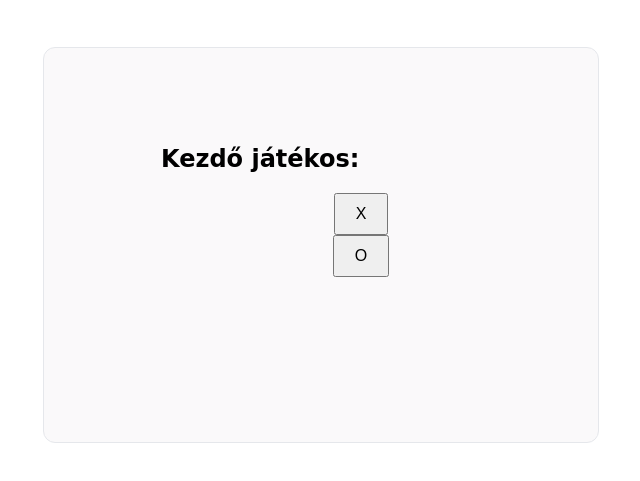
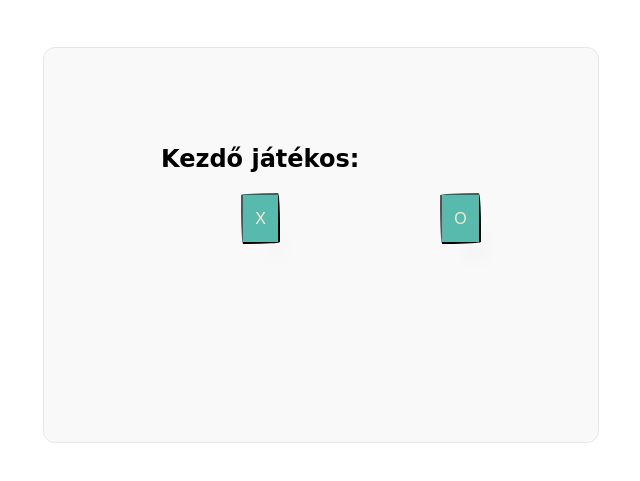
Before and after one commit to delczegemma/amoba, a website built with Parcel: page index.html in a window 1280 px wide. Shown: the part 81-562 px from the top of the page, without its empty margins (319-959 px from the left). Built offline with nearby package versions, Linux system fonts and the light colour scheme; a web font is replaced by a local one.

Commit message:
fix: Új játék indítása helyen működik.

```diff
--- a/index.html
+++ b/index.html
@@ -16,8 +16,10 @@
       <div class="modal-content">
         <div class="question">
           <h2>Kezdő játékos:</h2>
-          <button class="player-option next-btn" value="X">X</button>
-          <button class="player-option next-btn" value="O">O</button>
+          <div class="btn-container">
+            <button class="player-option next-btn" value="X">X</button>
+            <button class="player-option next-btn" value="O">O</button>
+          </div>
         </div>
         <div class="question">
           <h2>Nyerő sor hossza:</h2>
--- a/src/js/app.js
+++ b/src/js/app.js
@@ -7,7 +7,7 @@ const message = document.querySelector("#reportMessage");
 const restartBtn = document.querySelector("#restartBtn");
 
 //// ---- MODAL ----\\
-//Játék beállítása
+        ///-- Játék beállítása --\\\
 const MODAL = document.querySelector(".modal");
 const questions = document.querySelectorAll('.question');
 const playerOptions = document.querySelectorAll('.player-option');
@@ -16,11 +16,18 @@ const boardSizeOptions = document.querySelectorAll('.board-size-btn')
 const nextButtons = document.querySelectorAll('.next-btn');
 const exitButtons =document.querySelectorAll('.exit-btn');
 
-
 let firstPlayer;
 let winningLength;
 let boardSize;
 let game;
+
+
+  // Beküldött adatok gyűjtése \\
+playerOptions.forEach((playerOp) => {
+    playerOp.addEventListener("click", () => {
+      firstPlayer = playerOp.value;
+    });
+});
 
 //winningLength dinamikus csuszkainfó
 let slider = document.getElementById("winning-length");
@@ -28,15 +35,8 @@ let sliderValue = document.getElementById("slider-value");
 sliderValue.innerHTML = slider.value;
 
 slider.oninput = function() {
-  sliderValue.innerHTML = this.value;
+    sliderValue.innerHTML = this.value;
 }
-
-  // Beküldött adatok gyűjtése //
-playerOptions.forEach((playerOp) => {
-    playerOp.addEventListener("click", () => {
-      firstPlayer = playerOp.value;
-    });
-});
 winLengthOption.addEventListener("click", () => {
     winningLength = slider.value;
 });
@@ -50,7 +50,9 @@ boardSizeOptions.forEach((bSizeOp) => {
     });
 });
 
-    // Kérdések elúszása //
+
+
+    // Kérdések elúszása \\
 let questionIndex = 1;
 nextButtons.forEach((button) => {
     button.addEventListener("click", () => {
@@ -64,7 +66,7 @@ function cardFly(qIndex) {
     });
 }
 
-  // Modal bezárása //
+  // Modal bezárása \\
 exitButtons.forEach((button) => {
     button.addEventListener("click", () => {
         closeModal();
@@ -72,11 +74,6 @@ exitButtons.forEach((button) => {
         document.querySelector("#winningLengthInfo").innerText = winningLength;
     });
 });
-
-
-
 function closeModal() {
   MODAL.style.display = 'none';
 }
-
-//beállításolal mutatása
--- a/src/js/game.js
+++ b/src/js/game.js
@@ -77,6 +77,7 @@ export class Game {
     }
     restartGame(player, cellsLength) {
         this.board = this.initBoard(cellsLength);
+        this.evaluator = new Evaluator(this.board);
         this.player = player;
         //esetleg if ide
         this.message.textContent = "";
@@ -85,6 +86,7 @@ export class Game {
             cell.classList.remove('winner-cell');
             cell.textContent = ""
         })
+        console.log(cellsLength)
     }
     highlightWinLine(coordinates){
         coordinates.forEach(({ x, y }) => {
--- a/src/styles.css
+++ b/src/styles.css
@@ -35,6 +35,11 @@ h1 {
   padding: 0 10% 0 10%;
   transition: 1s;
 }
+.btn-container{
+  display: flex;
+  justify-content: space-between;
+}
+
 
 
 /*** JÁTÉKTÁBLA  ***/
@@ -131,3 +136,40 @@ button {
 #reportMessage {
   text-align: center;
 }
+
+
+
+/* CSS */
+.next-btn {
+  align-self: center;
+  background-color: #57baac;
+  background-position: 0 90%;
+  background-repeat: repeat no-repeat;
+  background-size: 4px 3px;
+  border-radius: 15px 225px 255px;
+  border-width: 2px;
+  box-shadow: rgba(0, 0, 0, .2) 15px 28px 25px -18px;
+  box-sizing: border-box;
+  color: #f1ebd5;
+  cursor: pointer;
+  display: inline-block;
+  font-family: Neucha, sans-serif;
+  font-size: 1rem;
+  line-height: 23px;
+  padding: .75rem;
+  transition: all 235ms ease-in-out;
+  border-bottom-left-radius: 15px 255px;
+  border-bottom-right-radius: 225px 15px;
+  border-top-left-radius: 255px 15px;
+  border-top-right-radius: 15px 225px;
+  touch-action: manipulation;
+}
+
+.next-btn:hover {
+  box-shadow: rgba(0, 0, 0, .3) 2px 8px 8px -5px;
+  transform: translate3d(0, 2px, 0);
+}
+
+.next-btn:focus {
+  box-shadow: rgba(0, 0, 0, .3) 2px 8px 4px -6px;
+}
```
